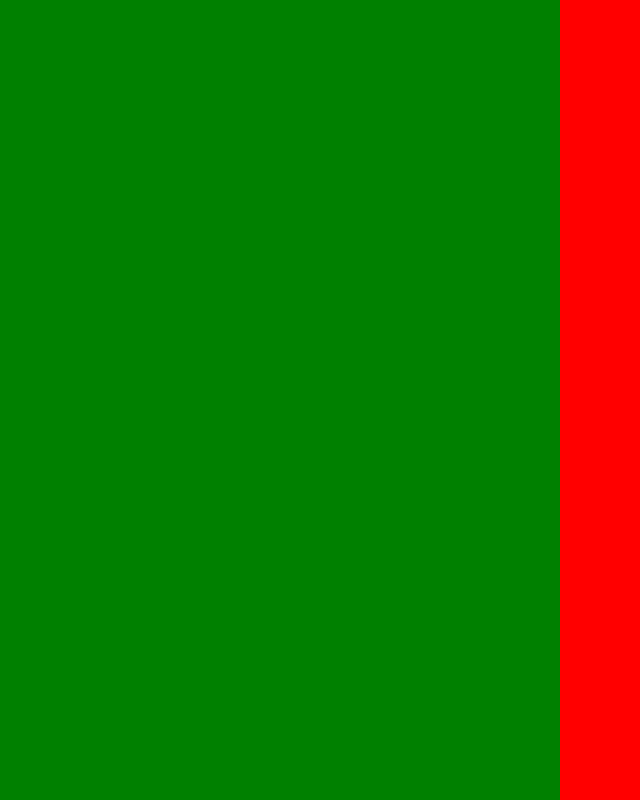
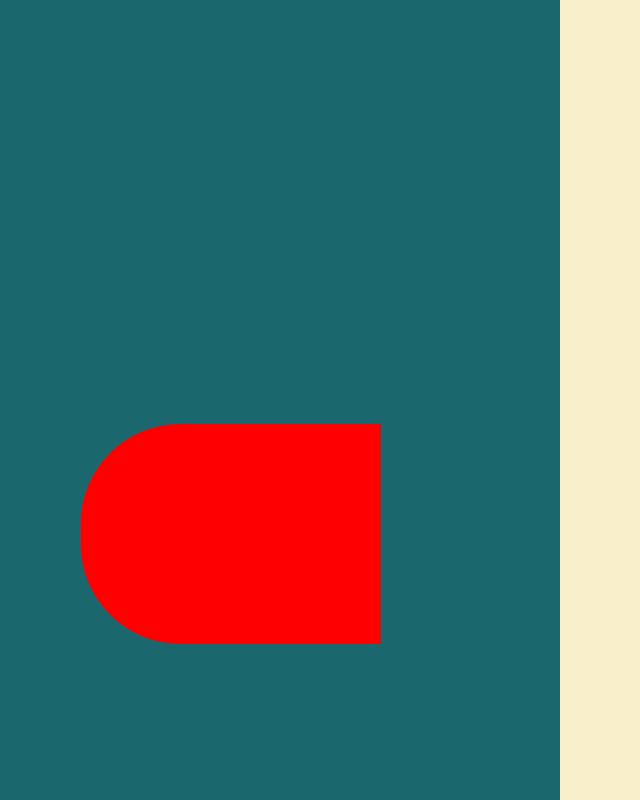
Before and after one commit to rdendi26/endless_roastery, a plain HTML site: page index.html in a window 1280 px wide. Shown: the whole page, without its empty margins (208-848 px from the left). Drawn offline with nearby package versions, Linux system fonts and the light colour scheme.

Commit message:
komit baru

```diff
--- a/index.html
+++ b/index.html
@@ -15,7 +15,9 @@
   </head>
   <body>
 
-      <div style="display:flex"><div class="side-right"></div>
+      <div style="display:flex"><div class="side-right">
+        <div class="kotak-gambar1"></div>
+      </div>
       <div class="side-left"></div></div>
 
 
--- a/style.css
+++ b/style.css
@@ -2,14 +2,24 @@
     padding: 0;
     margin: 0;
     box-sizing: border-box;
+    text-decoration: none;
 }
+
+:root {
+    --primary-color:#1a686d;
+    --secondary-color:#e0a012;
+    --thrid-color:#f8f0ca;
+    --black-color:#090606;
+    --white-color:#fbfcfb;
+}
+
 
 
 
 .side-right {
     width:60%;
     height: 100vh;
-    background: green;
+    background: var(--primary-color);
 
     display: flex;
     justify-content:center;
@@ -19,9 +29,23 @@
 .side-left {
     width:40%;
     height: 100vh;
-    background: red;
+    background: var(--thrid-color);
 
     display: flex;
     justify-content:center;
     align-items:center;
 }
+
+.kotak-gambar1 {
+    width:300px;
+    height:220px;
+    background: red;
+    margin-left: 110px;
+    margin-bottom:-267px;
+
+
+
+    border-radius: 100px 0 0 100px;
+
+
+}
```
